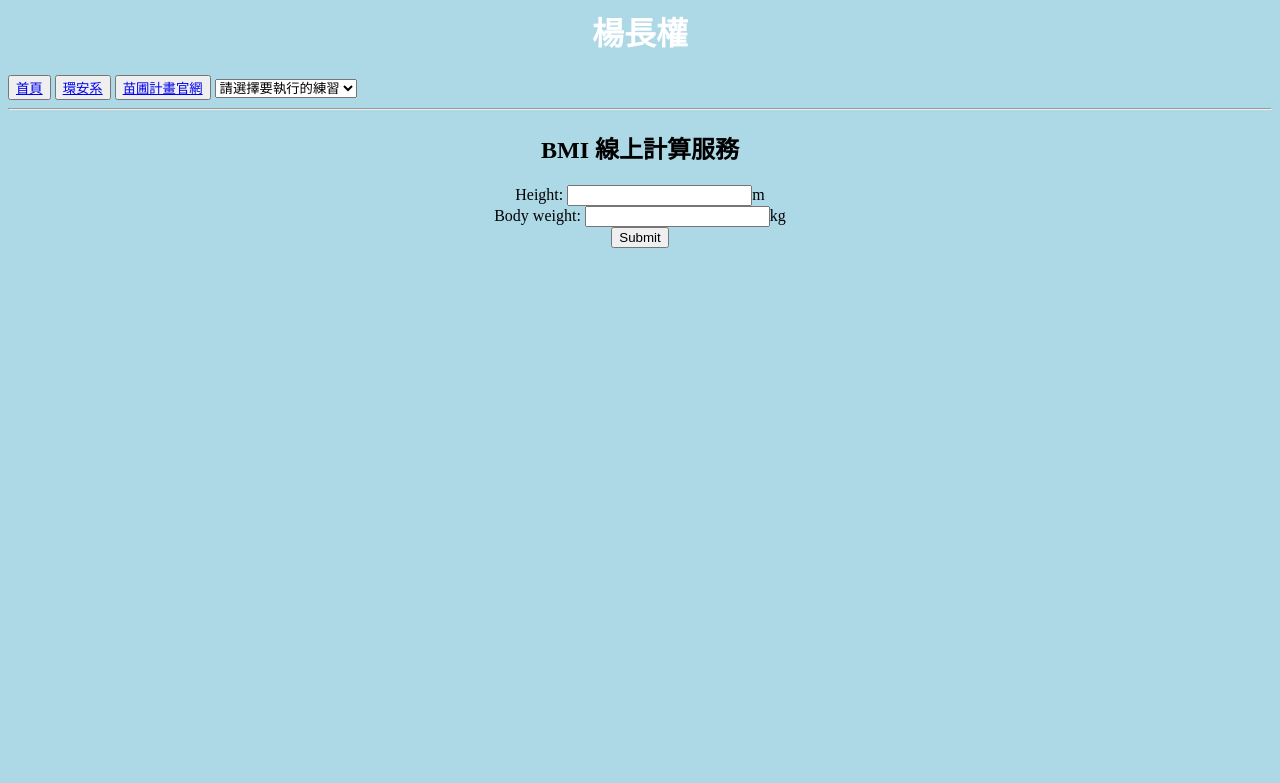
After one commit to QuanPie/php-study-20210316, a PHP site: page /0330-1.php in a window 1280 px wide. The commit adds this page. Shown: the top 783 px of the page. Run offline with PHP 8.4, Linux system fonts and the light colour scheme.

Commit message:
0330update

```diff
--- a/0323-1.php
+++ b/0323-1.php
@@ -1,4 +1,6 @@
+
 <?php
+include("header.php");
 $chi = 90;
 $eng = 95;
 $mat = 72;
--- /dev/null
+++ b/0330-1.php
@@ -0,0 +1,38 @@
+<html>
+<head></head>
+
+<body>
+	<?php include("header.php"); ?>
+	<center>
+		<h2>BMI 線上計算服務</h2>
+
+		<form action="0330-1.php" method="post">
+
+			Height: <input type="text" name="height">m<br>
+			Body weight: <input type="text" name="weight">kg<br>
+			<input type="submit">
+		</form>
+
+		<span>
+			<?php
+			if ($_POST) {
+				$h = $_POST["height"];
+				$w = $_POST["weight"];
+				$BMI = $w/$h**2;
+				echo "height:".$h."m<br>";
+				echo "weight".$w."kg<br>";
+				echo "BMI:".number_format($BMI,2)."<br>";
+
+				if ($BMI < 18.5) {
+					echo "太輕<br>";
+				}
+				else if ($BMI > 24) {
+					echo "胖子<br>";
+				}
+			}
+			?>
+
+		</span>
+	</center>
+</body>
+</html>
--- /dev/null
+++ b/footer.php
@@ -0,0 +1,3 @@
+<p>school e-mail:C107107142@nkust.edu.tw</p>
+</body>
+</html>
--- /dev/null
+++ b/header.php
@@ -0,0 +1,32 @@
+<html>
+<head>
+	<title>楊長權</title>
+	<style type="text/css">
+		body {
+			font-family: 微軟正黑體;
+			background-color: lightblue;
+		}
+
+		h1 {
+			color: white;
+			text-align: center;
+		}
+
+		p {
+			font-family: verdana;
+			font-size: 20px;
+		}
+	</style>
+</head>
+
+<body>
+	<h1>楊長權</h1>
+	<button><a href="/mysite/">首頁</a></button>
+	<button><a href="http://www.she.nkfust.edu.tw/">環安系</a></button>
+	<button><a href="http://tzukuan.nkust.org">苗圃計畫官網</a></button>
+	<select onchange='location.href="/mysite/"+this.value'>
+		<option value="0323-1.php">請選擇要執行的練習</option>
+		<option value="0323-1.php">0323-1</option>
+		<option value="0330-1.php">0330-1</option>
+	</select>
+	<hr>
```
Also changed, not shown: 0330-1a.php (added, +17 -0 lines), index.php (+2 -37 lines). Lines whose indentation alone changed are shown as unchanged.
